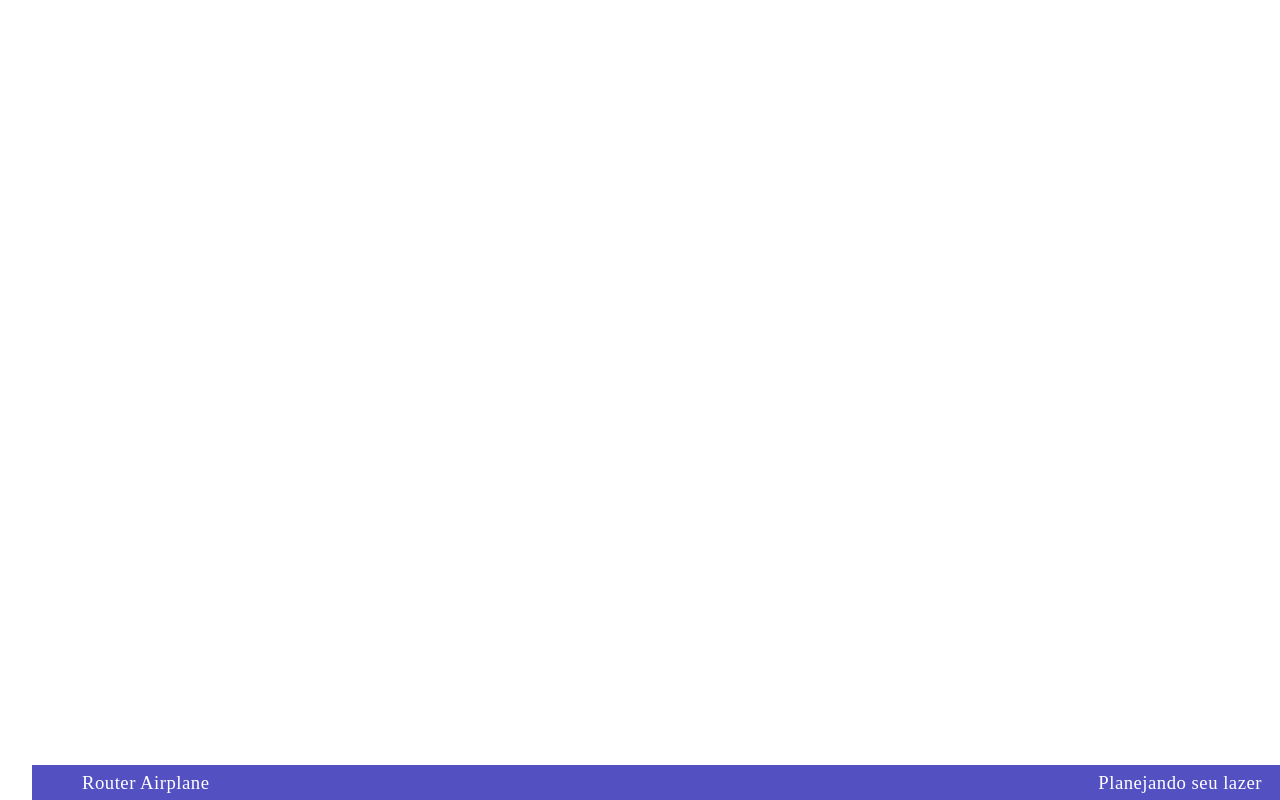
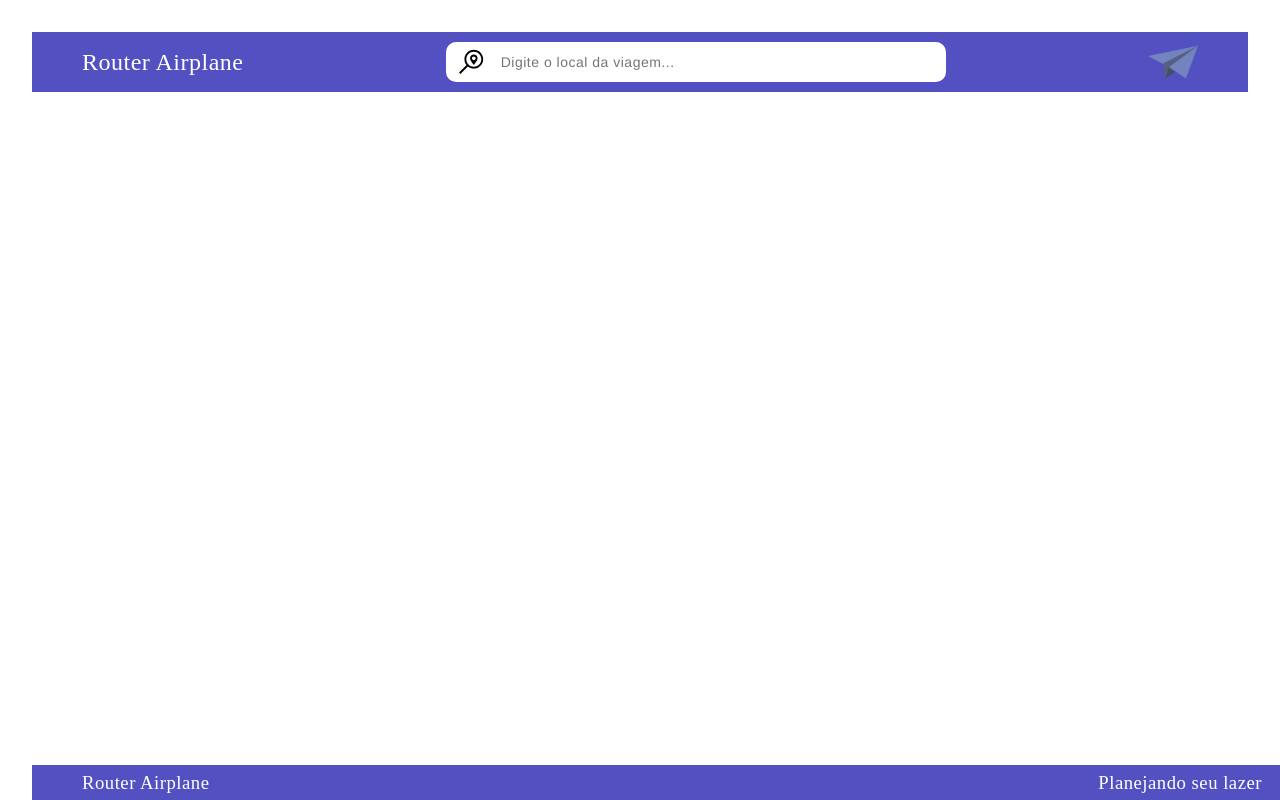
Before and after one commit to BezerraLuiz/planejamento-viagem, a React (Vite) app: page / in a window 1280 px wide. Shown: the top 800 px of the page. Built offline with nearby package versions, Linux system fonts and the light colour scheme.

Commit message:
Creation Navbar

```diff
--- a/src/App.jsx
+++ b/src/App.jsx
@@ -1,10 +1,13 @@
 import { Outlet } from "react-router-dom";
 import "./App.css";
 import Footer from "./Components/Outlet/Footer/Footer";
+import Navbar from "./Components/Outlet/Navbar/Navbar";
 
 function App() {
   return (
     <>
+      <Navbar/>
+
       <Outlet />
       <Footer />
     </>
--- /dev/null
+++ b/src/Components/Outlet/Navbar/Navbar.css
@@ -0,0 +1,48 @@
+nav {
+  display: flex;
+  justify-content: space-between;
+  align-items: center;
+  width: 100%;
+  height: 60px;
+  background-color: #5350C1;
+
+  & h1 {
+    color: white;
+    margin: 50px;
+    font-family: "Merriweather", serif;
+    font-weight: 500;
+  }
+
+  & #icon-navbar {
+    margin: 50px;
+    width: 50px;
+    height: 50px;
+  }
+
+  & #search-bar{
+    display: flex;
+    justify-content: flex-start;
+    align-items: center;
+    padding: 10px;
+    gap: 10px;
+    width: 500px;
+    height: 40px;
+    background-color: white;
+    border: none;
+    border-radius: 10px;
+    font-size: 30px;
+
+    & #search-input{
+      border: none;
+      font-size: 14px;
+      width: 400px;
+      height: 30px;
+      padding: 5px;
+      outline: none;
+    }
+  }
+}
+
+#search-bar.focused {
+  border: 2px solid black; /* Border style when input is focused */
+}
--- /dev/null
+++ b/src/Components/Outlet/Navbar/Navbar.jsx
@@ -0,0 +1,59 @@
+import { LiaSearchLocationSolid } from "react-icons/lia";
+import "./Navbar.css";
+import icon from "../../../assets/icon.png";
+import { useRef, useState } from "react";
+
+export default function Navbar() {
+  const searchBarRef = useRef(null);
+  const [local, setLocal] = useState("");
+
+  const handleFocus = () => {
+    if (searchBarRef.current) {
+      searchBarRef.current.classList.add("focused");
+    }
+  };
+
+  const handleBlur = () => {
+    if (searchBarRef.current) {
+      searchBarRef.current.classList.remove("focused");
+    }
+  };
+
+  const handleSearch = (e) => {
+    e.preventDefault();
+    console.log(local);
+  };
+
+  return (
+    <>
+      <nav>
+        <h1>Router Airplane</h1>
+
+        <div id="search-bar" ref={searchBarRef}>
+          <LiaSearchLocationSolid />
+          <form
+            style={{
+              display: "flex",
+              justifyContent: "center",
+              alignItems: "center",
+            }}
+            onSubmit={handleSearch}
+            action=""
+          >
+            <input
+              id="search-input"
+              type="text"
+              placeholder="Digite o local da viagem..."
+              autoComplete="off"
+              onFocus={handleFocus}
+              onBlur={handleBlur}
+              onChange={(e) => setLocal(e.target.value)}
+            />
+          </form>
+        </div>
+
+        <img src={icon} id="icon-navbar" alt="icon" />
+      </nav>
+    </>
+  );
+}
```
